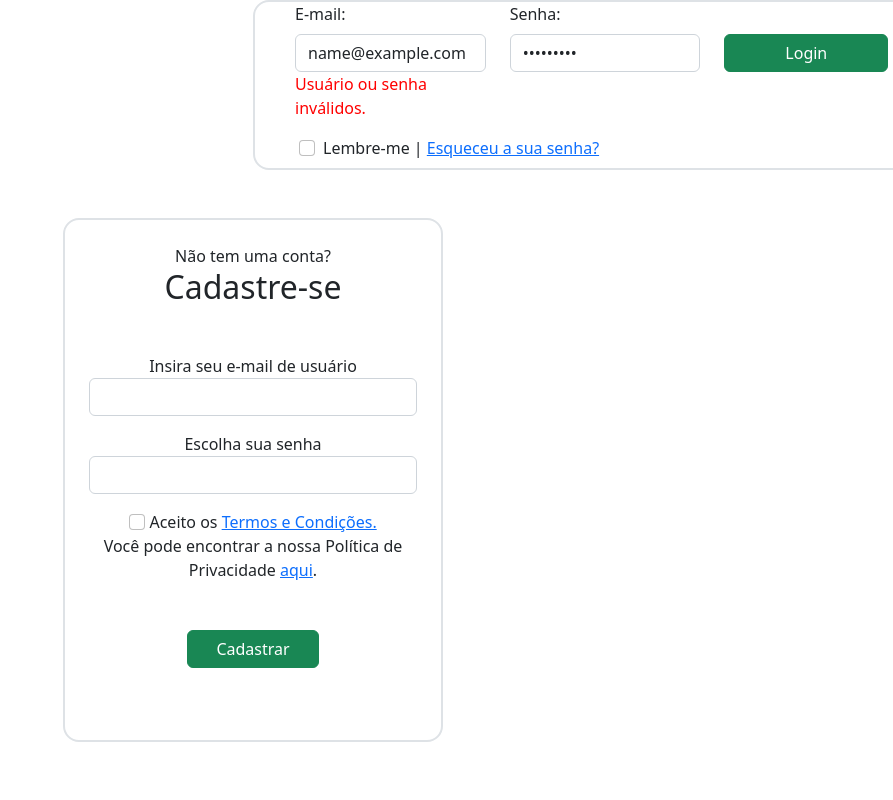
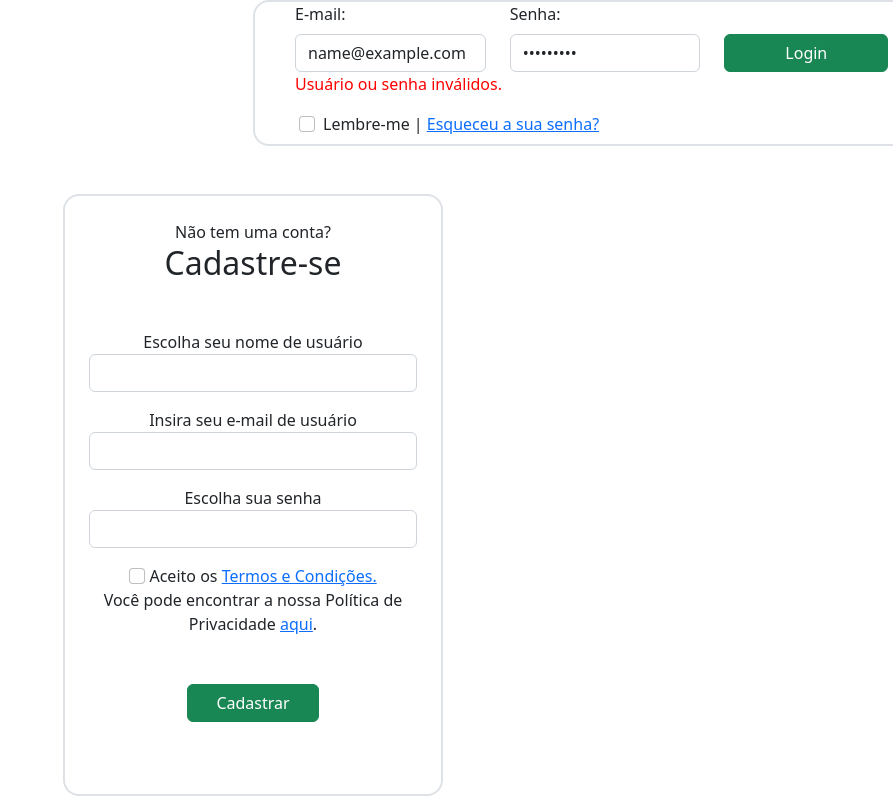
Before and after one commit to Rick504/CRUDSnap_frontend, a Vue app: page /login in a window 1280 px wide. Both pictures are taken after typing "name@example.com", "Sample123" into the empty fields and a click on the button "Login". Shown: the top 800 px of the page, without its empty margins (387-1280 px from the left). Built offline with nearby package versions, Linux system fonts and the light colour scheme; no server answers.

Commit message:
criando sevice de registrar user

```diff
--- a/src/services/login.service.ts
+++ b/src/services/login.service.ts
@@ -5,10 +5,10 @@ export const loginService = async (email: string, password: string) => {
     const url = 'http://localhost:3000/login';
 
     const response = await axios.post(url, { email, password });
-    console.log(response.data);
+    console.log('login success::', response.data);
 
     return response.data;
   } catch (err) {
-    console.log('error axios', err);
+    console.log('error axios::', err);
   }
 };
--- /dev/null
+++ b/src/services/register.service.ts
@@ -0,0 +1,18 @@
+import axios from 'axios';
+
+export const registerService = async (
+  name: string,
+  email: string,
+  password: string
+) => {
+  try {
+    const url = 'http://localhost:3000/register';
+
+    const response = await axios.post(url, { name, email, password });
+    console.log('register success::', response.data);
+
+    return response.data;
+  } catch (err) {
+    console.log('error axios::', err);
+  }
+};
--- a/src/views/Login.vue
+++ b/src/views/Login.vue
@@ -2,19 +2,31 @@
 import { RouterLink } from 'vue-router'
 import { ref } from 'vue';
 import { loginService } from '@/services/login.service'
+import { registerService } from '@/services/register.service'
 import { useRouter } from 'vue-router';
 
 const router = useRouter();
 
 const email = ref('');
+const registerEmail = ref('');
+const registerUserName = ref('');
+const registerPassword = ref('');
 const password = ref('');
 const loginError = ref(false)
+const registerError = ref(false)
 
-function register() {
-    console.log('registrar user')
+async function register() {
+    // console.log('send register user::', registerEmail.value, registerPassword.value)
+    const register = await registerService(registerUserName.value, registerEmail.value, registerPassword.value)
+    if (!register) {
+        registerError.value = true
+        return
+    }
+    router.push('/')
 }
 
 async function login() {
+    // console.log('send login::', email.value, password.value)
     const login = await loginService(email.value, password.value)
     if (!login) {
         loginError.value = true
@@ -32,7 +44,6 @@ async function login() {
                 <div class="col-4">
                     <label for="inputEmail" class="form-label">E-mail:</label>
                     <input v-model="email" type="email" class="form-control" id="inputEmail" aria-describedby="emailHelp">
-                    <span v-if="loginError" id="loginError">Usuário ou senha inválidos.</span>
                 </div>
                 <div class="col-4">
                     <label for="inputPassword1" class="form-label">Senha:</label>
@@ -45,6 +56,9 @@ async function login() {
                         </span>
                     </button>
                 </div>
+            </div>
+            <div class="row mx-3">
+                <span v-if="loginError" id="loginError">Usuário ou senha inválidos.</span>
             </div>
             <div class="row">
                 <div class="col-12 mt-3 mx-4 mb-2">
@@ -62,12 +76,22 @@ async function login() {
                 <div class="h2">Cadastre-se</div>
                 <form @submit.prevent="register">
                     <div class="mt-5">
-                        <label for="inputUserName">Insira seu e-mail de usuário</label>
-                        <input class="form-control" type="text" name="userName" id="inputUserName">
+                        <label for="inputUserNameRegister">Escolha seu nome de usuário</label>
+                        <input v-model="registerUserName" class="form-control" type="text" name="userName"
+                            id="inputUserNameRegister">
                     </div>
                     <div class="mt-3">
-                        <label for="registerPassword">Escolha sua senha</label>
-                        <input class="form-control" type="text" name="userName" id="registerPassword">
+                        <label for="inputEmailRegister">Insira seu e-mail de usuário</label>
+                        <input v-model="registerEmail" class="form-control" type="text" name="userName"
+                            id="inputEmailRegister">
+                    </div>
+                    <div class="mt-3">
+                        <label for="inputPasswordRegister">Escolha sua senha</label>
+                        <input v-model="registerPassword" class="form-control" type="password" name="userName"
+                            id="inputPasswordRegister">
+                    </div>
+                    <div class="row mx-3">
+                        <span v-if="registerError" id="loginError">Erro ao cadastrar usuário.</span>
                     </div>
                     <div class="mt-3">
                         <input type="checkbox" class="form-check-input" id="termCheck">
```
